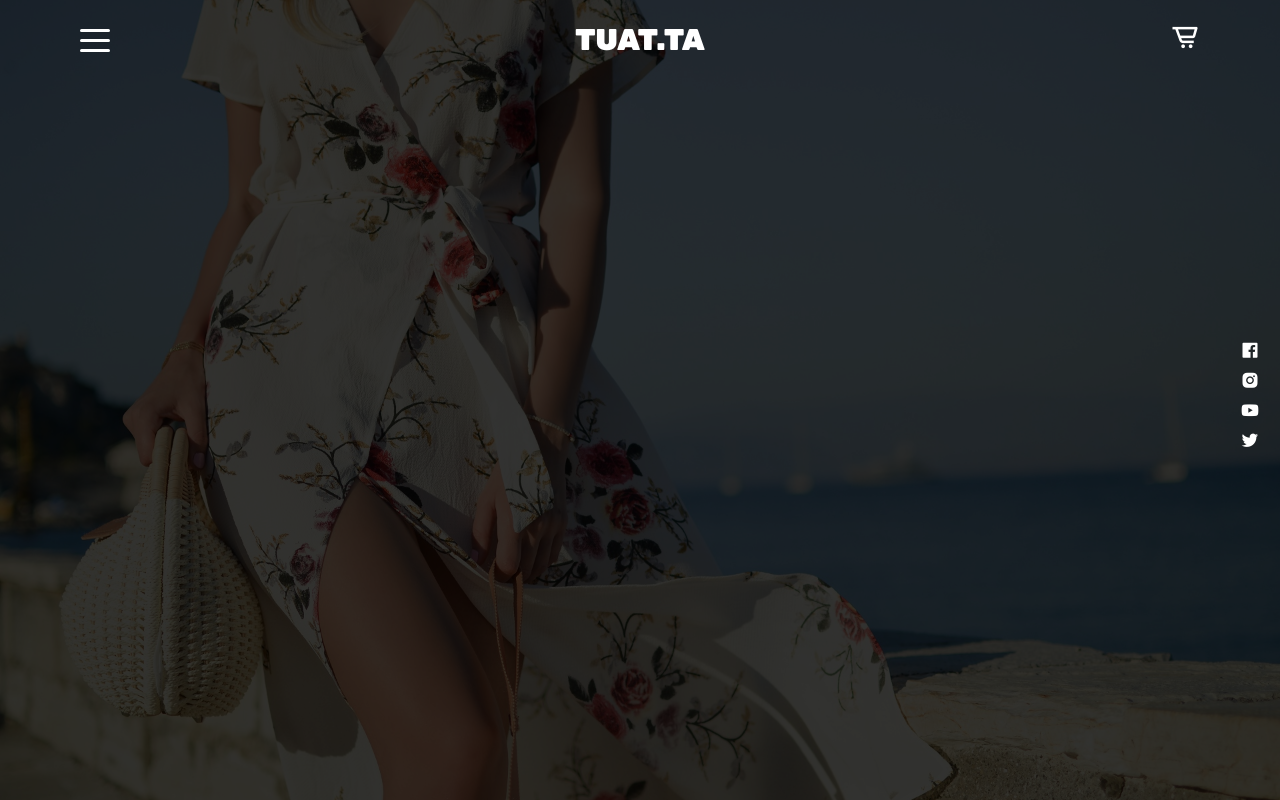
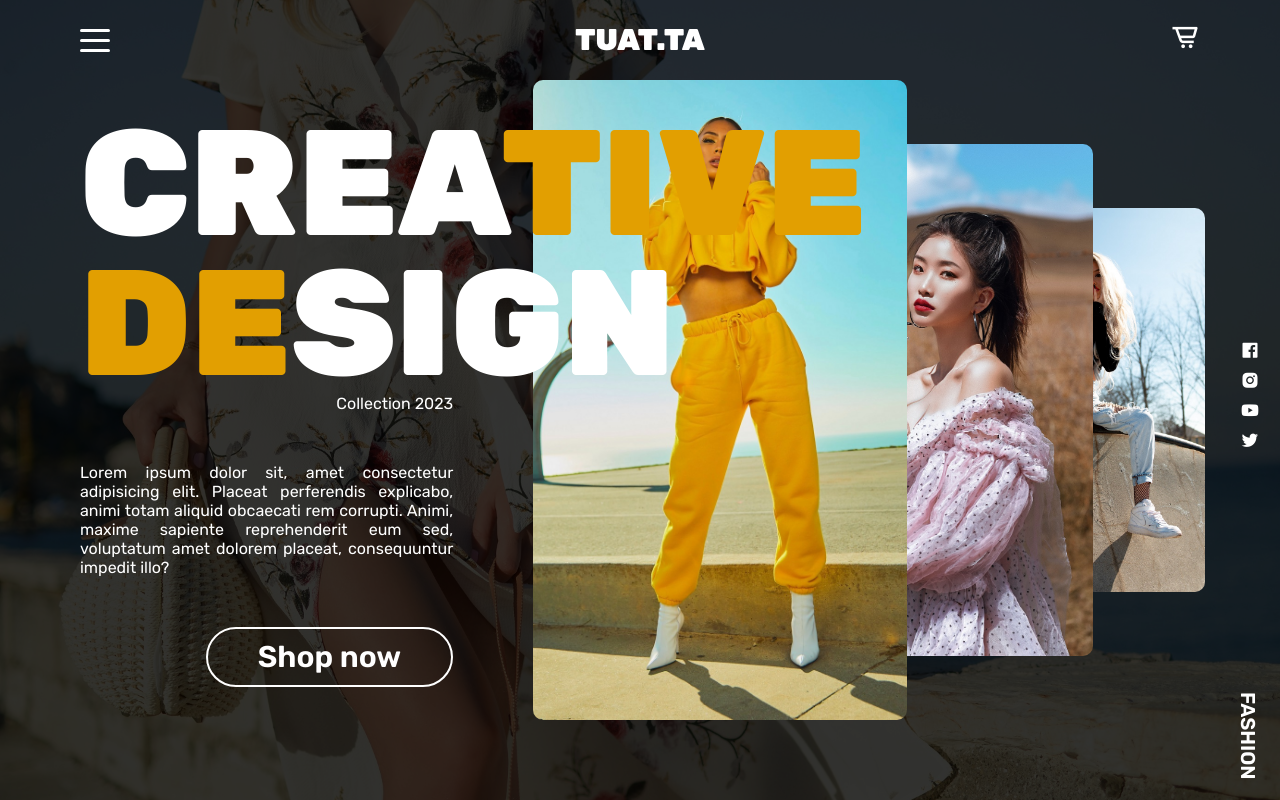
Before and after one commit to SterxovK/fashion-landing-page, a plain HTML site: page index.html in a window 1280 px wide. Drawn offline with nearby package versions, Linux system fonts and the light colour scheme.

Commit message:
create a slider static

```diff
--- a/index.html
+++ b/index.html
@@ -45,7 +45,54 @@
       </div>
       <!-- end social-icon -->
       <!-- fashion label -->
+      <div class="fashion">
+        FASHION
+      </div>
       <!-- end fashion label -->
+      <!-- product info -->
+      <div class="col-5 z-index-99">
+         <div class="info">
+            <div class="product-info">
+                <h1>
+                    CREA<span class="text-yellow">TIVE</span>
+                </h1>
+                <h1>
+                    <span class="text-yellow">DE</span>SIGN
+                </h1>
+                <span>
+                    Collection 2023
+                </span>
+                <p>
+                  Lorem ipsum dolor sit, amet consectetur adipisicing elit. Placeat perferendis explicabo, animi totam aliquid obcaecati rem corrupti. Animi, maxime sapiente reprehenderit eum sed, voluptatum amet dolorem placeat, consequuntur impedit illo?
+                </p>
+                <button>
+                    Shop now
+                </button>
+            </div>
+        </div>
+      </div>
+      <!-- end product info -->
+      <!-- product image slide -->
+      <div class="col-7">
+        <!-- slider -->
+        <div class="slider">
+            <div class="slide">
+                <div class="img-holder" style="background-image: url(./static/images/dom-hill-nimElTcTNyY-unsplash.jpg);"></div>
+            </div>
+            <div class="slide">
+                <div class="img-holder" style="background-image: url(./static/images/luobulinka-FO4mQZi1c0M-unsplash.jpg);"></div>
+            </div>
+            <div class="slide">
+                <div class="img-holder" style="background-image: url(./static/images/dillon-kydd-gbbsmERXCUg-unsplash.jpg);"></div>
+            </div>
+            <div class="slide">
+                <div class="img-holder" style="background-image: url(./static/images/laura-chouette-d7wSG9uPev4-unsplash.jpg);"></div>
+            </div>
+        </div>
+        <!-- end slider -->
+      </div>
+      <!-- end product image slide -->
+
     </div>
 
     <script src="./static/js/main.js"></script>
--- a/static/css/style.css
+++ b/static/css/style.css
@@ -3,6 +3,7 @@
   --txt-color: #221e22;
   --yellow: #e29f01;
   --white: #fff;
+  --black: #000;
 }
 
 * {
@@ -112,3 +113,137 @@ html {
 .sci i:hover {
     transform: rotate(30deg);
 }
+
+.fashion {
+    z-index: 2;
+    color: var(--white);
+    position: absolute;
+    right: 0;
+    bottom: 0;
+    padding: 20px;
+    writing-mode: vertical-lr;
+    text-orientation: mixed;
+    font-size: 20px;
+    font-weight: 600;
+}
+
+.z-index-99 {
+    z-index: 99 !important;
+}
+
+.col-5 {
+    width: 41.66%;
+}
+
+.col-7 {
+    width: 58.33%;
+}
+
+.text-yellow {
+    color: var(--yellow);
+}
+
+.info {
+    color: var(--white);
+    text-align: right;
+    position: relative;
+    display: flex;
+    overflow: visible;
+    width: 100%;
+    height: 80%;
+    align-items: center;
+}
+
+.info h1 {
+    font-size: 150px;
+    font-weight: 900;
+    line-height: 140px;
+    text-transform: uppercase;
+    text-align: left;
+}
+
+.info p {
+    margin:  50px 0;
+    text-align: justify;
+}
+
+.info button {
+    font-size: 30px;
+    padding: 10px 50px;
+    border-radius: 30px;
+    outline: transparent;
+    border: 2px solid var(--white);
+    background-color: transparent;
+    color: var(--white);
+    font-weight: 600;
+    cursor: pointer;
+    transition: background-color .3s ease-in-out;
+}
+
+.info button:hover {
+    background-color: var(--white);
+    color: var(--black);
+}
+
+.product-info {
+    position: absolute;
+    width: 100%;
+    height: fit-content;
+    left: 0;
+    padding: 0 80px;
+}
+
+[class*="col-"] {
+    display: flex;
+    align-items: center;
+    z-index: 2;
+}
+
+.slider {
+    display: flex;
+    align-items: center;
+    position: relative;
+    width: 50%;
+    height: 80%;
+    overflow: visible;
+}
+
+.slide {
+    position: absolute;
+    display: flex;
+    width: 100%;
+    height: 100%;
+    align-items: center;
+}
+
+.slide:nth-child(1) {
+    z-index: 4;
+}
+.slide:nth-child(2) {
+    z-index: 2;
+    width: 80%;
+    height: 80%;
+    left: 70%;
+}
+.slide:nth-child(3) {
+    z-index: 1;
+    width: 60%;
+    height: 60%;
+    left: 120%;
+}
+.slide:nth-child(4) {
+    z-index: 0;
+    width: 60%;
+    height: 60%;
+    left: 120%;
+    transform: scale(0);
+}
+
+.img-holder {
+    width: 100%;
+    height: 100%;
+    border-radius: 10px;
+    background-position: top;
+    background-size: cover;
+    background-repeat: no-repeat;
+}
```
